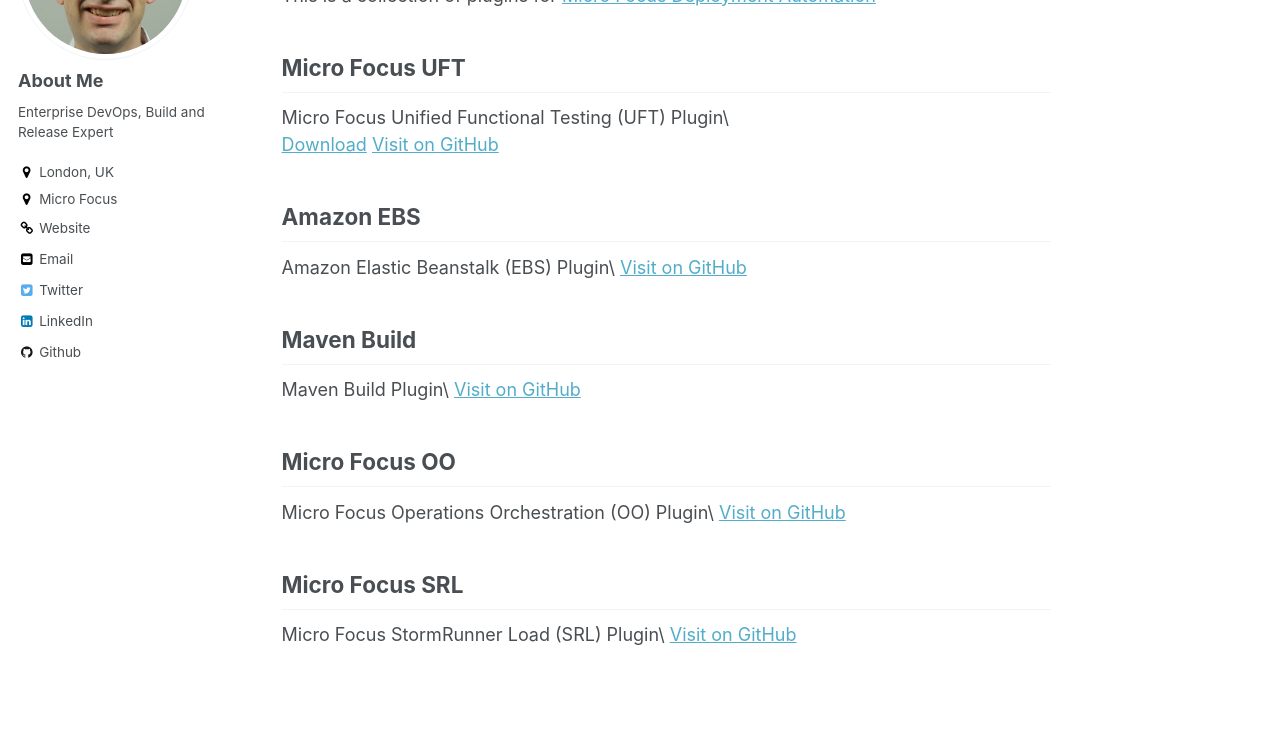
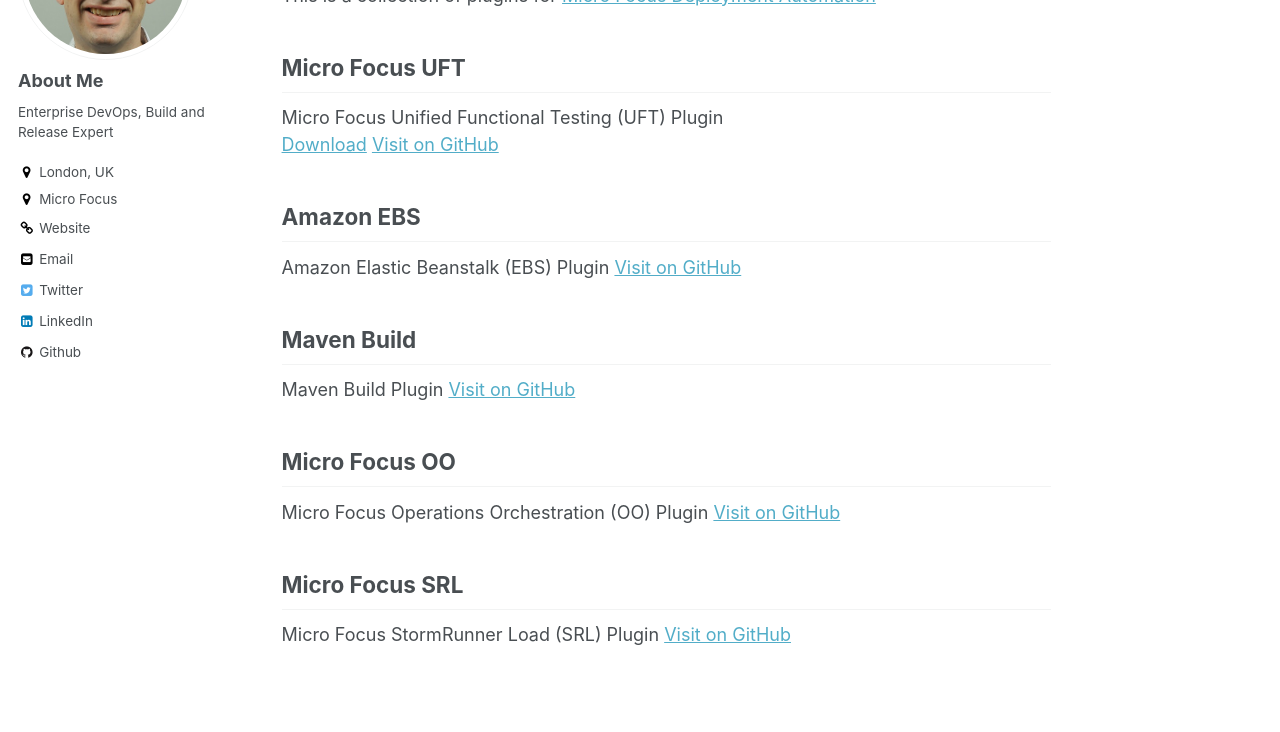
Before and after one commit to kadraman/akevinlee.github.io, a Jekyll site: the page built from _code/2018-da-plugins.md, in a window 1280 px wide and 1377 px high. Shown: the part 233-965 px from the top of the window. Built offline with Jekyll 4.4.1, drawn with Linux system fonts in a browser that asks for light colours.

```diff
--- a/_code/2018-da-plugins.md
+++ b/_code/2018-da-plugins.md
@@ -11,17 +11,17 @@
 This is a collection of plugins for [Micro Focus Deployment Automation](https://www.microfocus.com/products/deployment-automation/)
 
 ## Micro Focus UFT
-Micro Focus Unified Functional Testing (UFT) Plugin\
+Micro Focus Unified Functional Testing (UFT) Plugin
 [Download](https://github.com/sda-community-plugins/MicroFocus-UFT/raw/master/release/MicroFocus-UFT_6.2_1_dev.zip)  [Visit on GitHub](https://github.com/sda-community-plugins/MicroFocus-UFT)
 
 ## Amazon EBS
-Amazon Elastic Beanstalk (EBS) Plugin\  [Visit on GitHub](https://github.com/sda-community-plugins/AmazonEBS)
+Amazon Elastic Beanstalk (EBS) Plugin  [Visit on GitHub](https://github.com/sda-community-plugins/AmazonEBS)
 
 ## Maven Build
-Maven Build Plugin\  [Visit on GitHub](https://github.com/sda-community-plugins/MavenBuild)
+Maven Build Plugin  [Visit on GitHub](https://github.com/sda-community-plugins/MavenBuild)
 
 ## Micro Focus OO
-Micro Focus Operations Orchestration (OO) Plugin\  [Visit on GitHub](https://github.com/sda-community-plugins/MicroFocus-OO)
+Micro Focus Operations Orchestration (OO) Plugin  [Visit on GitHub](https://github.com/sda-community-plugins/MicroFocus-OO)
 
 ## Micro Focus SRL
-Micro Focus StormRunner Load (SRL) Plugin\  [Visit on GitHub](https://github.com/sda-community-plugins/StormRunner-Load)
+Micro Focus StormRunner Load (SRL) Plugin  [Visit on GitHub](https://github.com/sda-community-plugins/StormRunner-Load)
```
Also changed, not shown: _includes/head/custom.html (+7 -0 lines), _pages/resume.md (+1 -1 lines).
